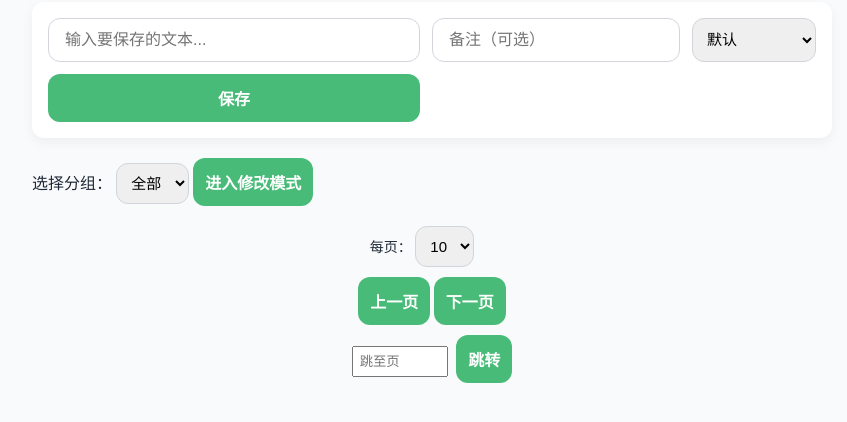
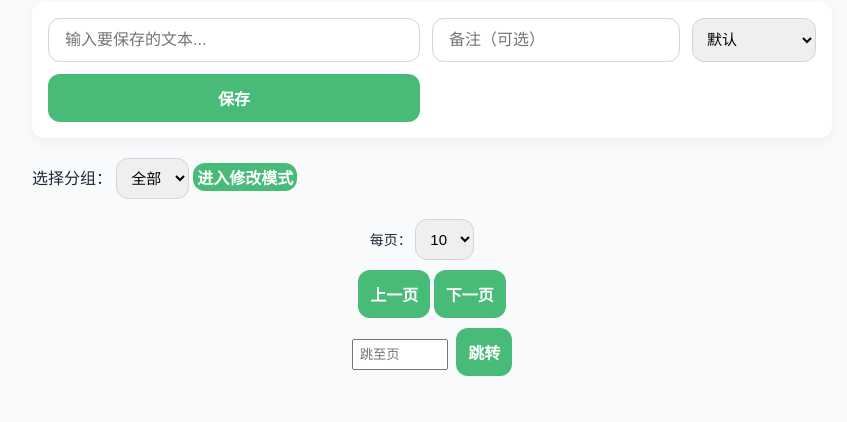
Before and after one commit to 2516275594/2516275594.github.io, a website: page note.html in a window 1280 px wide. Shown: the part 102-524 px from the top of the page, without its empty margins (208-1055 px from the left). Drawn offline with nearby package versions, Linux system fonts and the light colour scheme; no server answers.

Commit message:
Update note.html

```diff
--- a/note.html
+++ b/note.html
@@ -193,6 +193,9 @@
       border-radius: 6px;
       cursor: pointer;
     }
+    #enterEditModeBtn{
+     padding: 2px 4px;
+    }
   </style>
 </head>
 <body>
```
